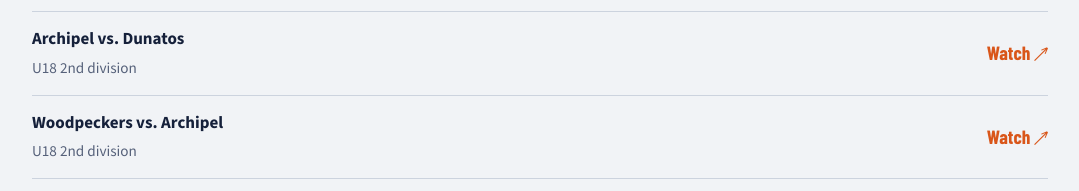
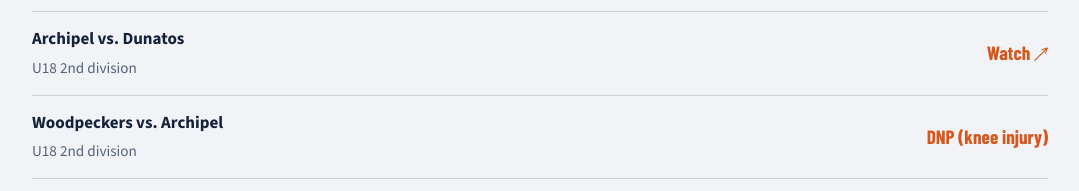
Before and after one commit to mroosendaal144/jesper-bball-profile, a plain HTML site: page index.html in a window 1280 px wide. Shown: the part 3094-3285 px from the top of the page, without its empty margins (100-1179 px from the left). Drawn offline with nearby package versions, Linux system fonts and the light colour scheme; a web font is replaced by a local one.

Commit message:
Mark Woodpeckers away game as DNP (knee injury)
Co-Authored-By: Claude Opus 4.6 <noreply@anthropic.com>

```diff
--- a/index.html
+++ b/index.html
@@ -327,11 +327,11 @@ footer{padding:1.5rem 0 2rem;color:var(--muted);font-size:.9rem;background:var(-
           <span class="g-meta">U18 2nd division</span>
           <span class="g-line">Watch ↗</span>
         </a>
-        <a class="game" href="https://youtu.be/BL79FsOCmQc" target="_blank" rel="noopener">
+        <div class="game">
           <span class="g-title">Woodpeckers vs. Archipel</span>
           <span class="g-meta">U18 2nd division</span>
-          <span class="g-line">Watch ↗</span>
-        </a>
+          <span class="g-line">DNP (knee injury)</span>
+        </div>
         <a class="game" href="https://youtu.be/hDYOCFZrNmY" target="_blank" rel="noopener">
           <span class="g-title">Archipel vs. Track Parkstad</span>
           <span class="g-meta">U18 2nd division</span>
```
